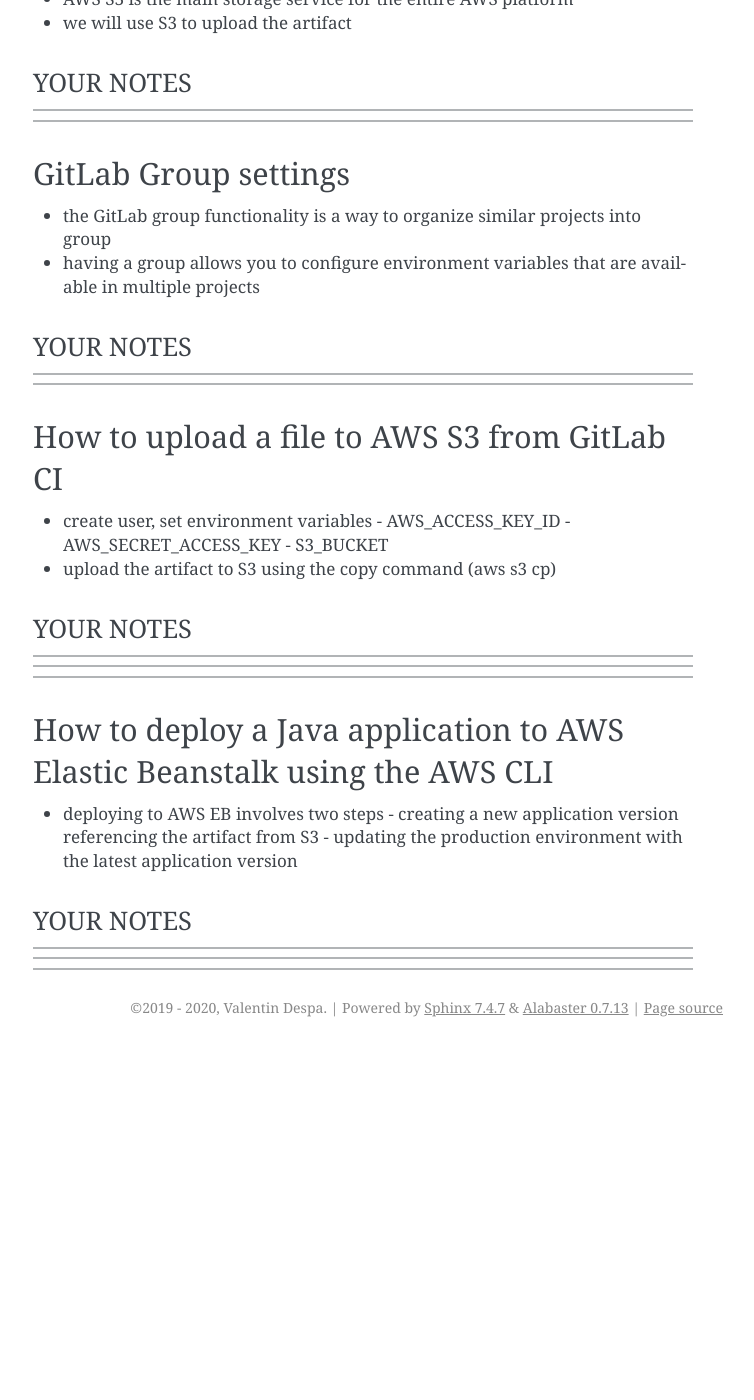
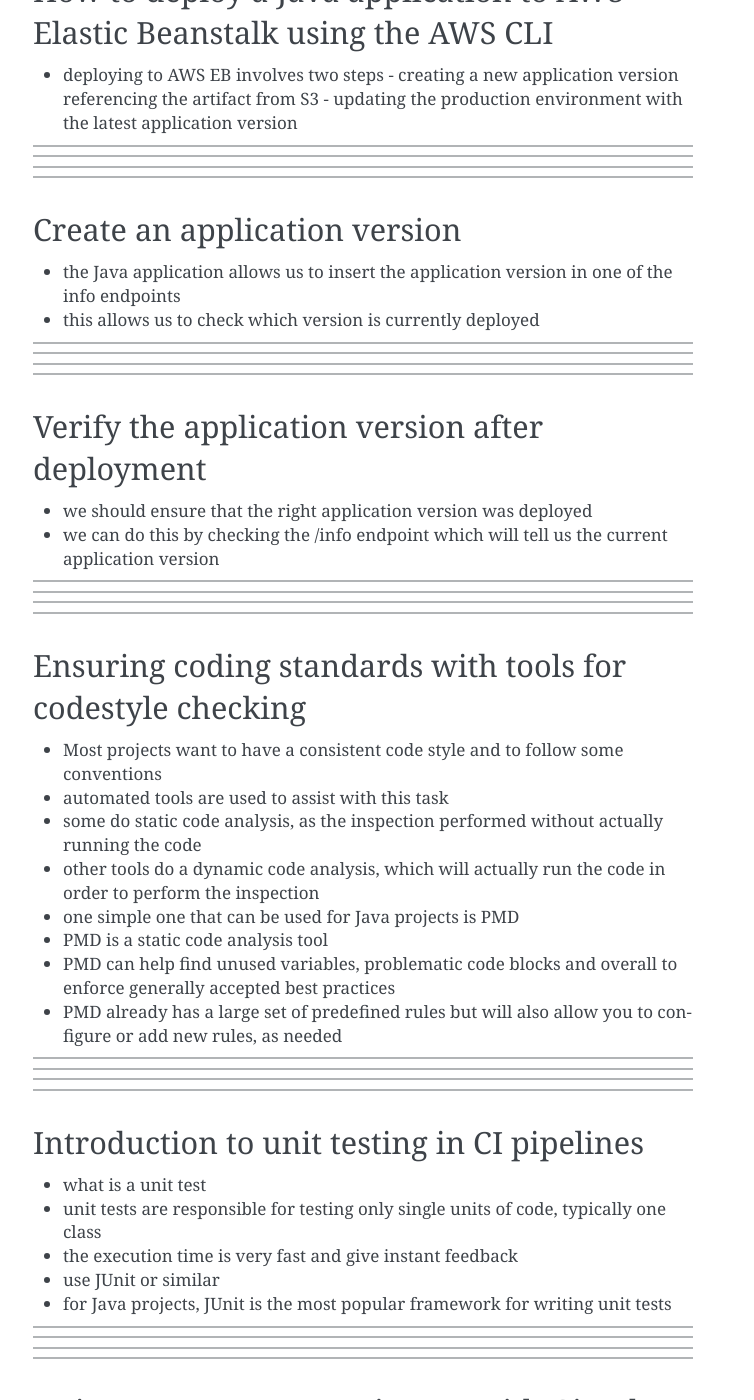
Before and after one commit to vdespa/gitlab-ci-course-notes, a Sphinx documentation site: the page built from docs/source/5-deploy-java-app.rst, in a window 1280 px wide and 1400 px high, scrolled down 4769 px. Shown: the whole window, without its empty margins (387-1141 px from the left). Built offline with Sphinx 7.4.7, drawn with Linux system fonts in a browser that asks for light colours; before the commit the page ends 5816 px from its top, so only the background shows below that; some of the changed text lies outside the part shown.

```diff
--- a/docs/source/5-deploy-java-app.rst
+++ b/docs/source/5-deploy-java-app.rst
@@ -15,8 +15,6 @@
 - the pipeline is more complex, mostly the same GitLab CI principles will be used.
 - this course is focused on building pipelines
 - check the Resourced for links to articles and other video tutorials
-
-YOUR NOTES
 
 .............................................................
 
@@ -45,8 +43,6 @@
 - an API can use used by a front-end application to display the data in the browser
 - work with the API by using Postman
 
-
-YOUR NOTES
 .............................................................
 
 .............................................................
@@ -68,7 +64,7 @@
 - you will find the Postman collection attached to this lecture
 - can click on "Import" and select both the collection and the environment
 
-YOUR NOTES
+
 .............................................................
 
 .............................................................
@@ -85,7 +81,6 @@
 - the CI pipeline typically has a few stages: build, code quality, test, packaging the application for later use.
 - The purpose of the CI pipeline is to ensure that the artifact is releasable
 
-YOUR NOTES
 .............................................................
 
 .............................................................
@@ -103,7 +98,6 @@
 - to run the build process locally, I will use a tool called Gradle, which is just a build tool
 - Gradle helps make the build process much simpler
 
-YOUR NOTES
 .............................................................
 
 .............................................................
@@ -120,7 +114,6 @@
 - add build stage & job
 - publish artifact
 
-YOUR NOTES
 .............................................................
 
 .............................................................
@@ -135,7 +128,6 @@
 - if you were responsible for testing a computer, you will only push the power button and see if something appears on the screen
 - we will start the Java application and see if it works by calling the /health endpoint using cURL
 
-YOUR NOTES
 .............................................................
 
 .............................................................
@@ -143,8 +135,8 @@
 .............................................................
 
 
-Continuous Deployment (CD) pipeline overview
---------------------------------------------
+CI/CD pipeline recap
+--------------------
 
 Now we have an artifact (or a package of software) and we are ready for deployment.
 
@@ -165,6 +157,12 @@
 
 The following lectures will show to use use Amazon AWS to deploy the Java application.
 
+.............................................................
+
+.............................................................
+
+.............................................................
+
 
 Brief introduction to Amazon Web Services (AWS)
 -----------------------------------------------
@@ -175,7 +173,6 @@
 - a basic usage of many services is free in the first year
 - adding a debit/credit card is mandatory
 
-YOUR NOTES
 .............................................................
 
 .............................................................
@@ -193,7 +190,6 @@
 - serverless architecture: you don't care about the hardware and software needed to run your application
 - using a serverless architecture is the easiest way to deploy an application in the cloud
 
-YOUR NOTES
 .............................................................
 
 .............................................................
@@ -208,7 +204,6 @@
 - use the AWS console interface to upload the jar file
 - provide the jar file as a resource
 
-YOUR NOTES
 .............................................................
 
 .............................................................
@@ -222,7 +217,6 @@
 - the goal is to avoid any manual interaction
 - AWS offers a CLI tool that can be used from GitLab CI
 
-YOUR NOTES
 .............................................................
 
 .............................................................
@@ -236,7 +230,6 @@
 - AWS S3 is the main storage service for the entire AWS platform
 - we will use S3 to upload the artifact
 
-YOUR NOTES
 .............................................................
 
 .............................................................
@@ -250,8 +243,6 @@
 - the GitLab group functionality is a way to organize similar projects into group
 - having a group allows you to configure environment variables that are available in multiple projects
 
-
-YOUR NOTES
 .............................................................
 
 .............................................................
@@ -268,7 +259,6 @@
   - S3_BUCKET
 - upload the artifact to S3 using the copy command (aws s3 cp)
 
-YOUR NOTES
 .............................................................
 
 .............................................................
@@ -285,7 +275,6 @@
   - creating a new application version referencing the artifact from S3
   - updating the production environment with the latest application version
 
-YOUR NOTES
 .............................................................
 
 .............................................................
@@ -293,3 +282,139 @@
 .............................................................
 
 .............................................................
+
+
+Create an application version
+-----------------------------
+
+- the Java application allows us to insert the application version in one of the info endpoints
+- this allows us to check which version is currently deployed
+
+.............................................................
+
+.............................................................
+
+.............................................................
+
+.............................................................
+
+
+Verify the application version after deployment
+-----------------------------------------------
+
+- we should ensure that the right application version was deployed
+- we can do this by checking the /info endpoint which will tell us the current application version
+
+.............................................................
+
+.............................................................
+
+.............................................................
+
+.............................................................
+
+
+Ensuring coding standards with tools for codestyle checking
+-----------------------------------------------------------
+
+- Most projects want to have a consistent code style and to follow some conventions
+- automated tools are used to assist with this task
+- some do static code analysis, as the inspection performed without actually running the code
+- other tools do a dynamic code analysis, which will actually run the code in order to perform the inspection
+- one simple one that can be used for Java projects is PMD
+- PMD is a static code analysis tool
+- PMD can help find unused variables, problematic code blocks and overall to enforce generally accepted best practices
+- PMD already has a large set of predefined rules but will also allow you to configure or add new rules, as needed
+
+
+.............................................................
+
+.............................................................
+
+.............................................................
+
+.............................................................
+
+
+Introduction to unit testing in CI pipelines
+--------------------------------------------
+
+- what is a unit test
+- unit tests are responsible for testing only single units of code, typically one class
+- the execution time is very fast and give instant feedback
+- use JUnit or similar
+- for Java projects, JUnit is the most popular framework for writing unit tests
+
+.............................................................
+
+.............................................................
+
+.............................................................
+
+.............................................................
+
+
+Unit test stage: Run JUnit tests with GitLab CI
+-----------------------------------------------
+
+- covers how to add execute JUnit tests
+- the JUnit XML report is publish as an artifact and recognized by GitLab CI
+
+.............................................................
+
+.............................................................
+
+.............................................................
+
+.............................................................
+
+
+How to structure a CI/CD pipeline in GitLab CI?
+-----------------------------------------------
+
+- when structuring a pipeline, you need to take into account multiple factors
+- what is the logical flow of the pipeline
+- which jobs can be grouped together and which not
+- run jobs that have a similar execution time in parallel
+- put jobs that are easy to run in the beginning (fail fast principle)
+
+.............................................................
+
+.............................................................
+
+.............................................................
+
+.............................................................
+
+
+API test stage: Run Postman API tests in GitLab CI
+--------------------------------------------------
+
+- for this application, API tests are the highest level of tests we can execute
+- you can use Postman to write tests
+- Newman is the CLI tool from Postman
+- Newman allows you to run Postman tests from the CLI
+
+.............................................................
+
+.............................................................
+
+.............................................................
+
+.............................................................
+
+
+GitLab Pages
+------------
+
+- allows you to publish HTML websites directly from a repository
+- great option for creating dashboards
+- you can publish HTML reports
+
+.............................................................
+
+.............................................................
+
+.............................................................
+
+.............................................................
```
Also changed, not shown: docs/source/2-ci-cd-workflow.rst (+8 -0 lines).
